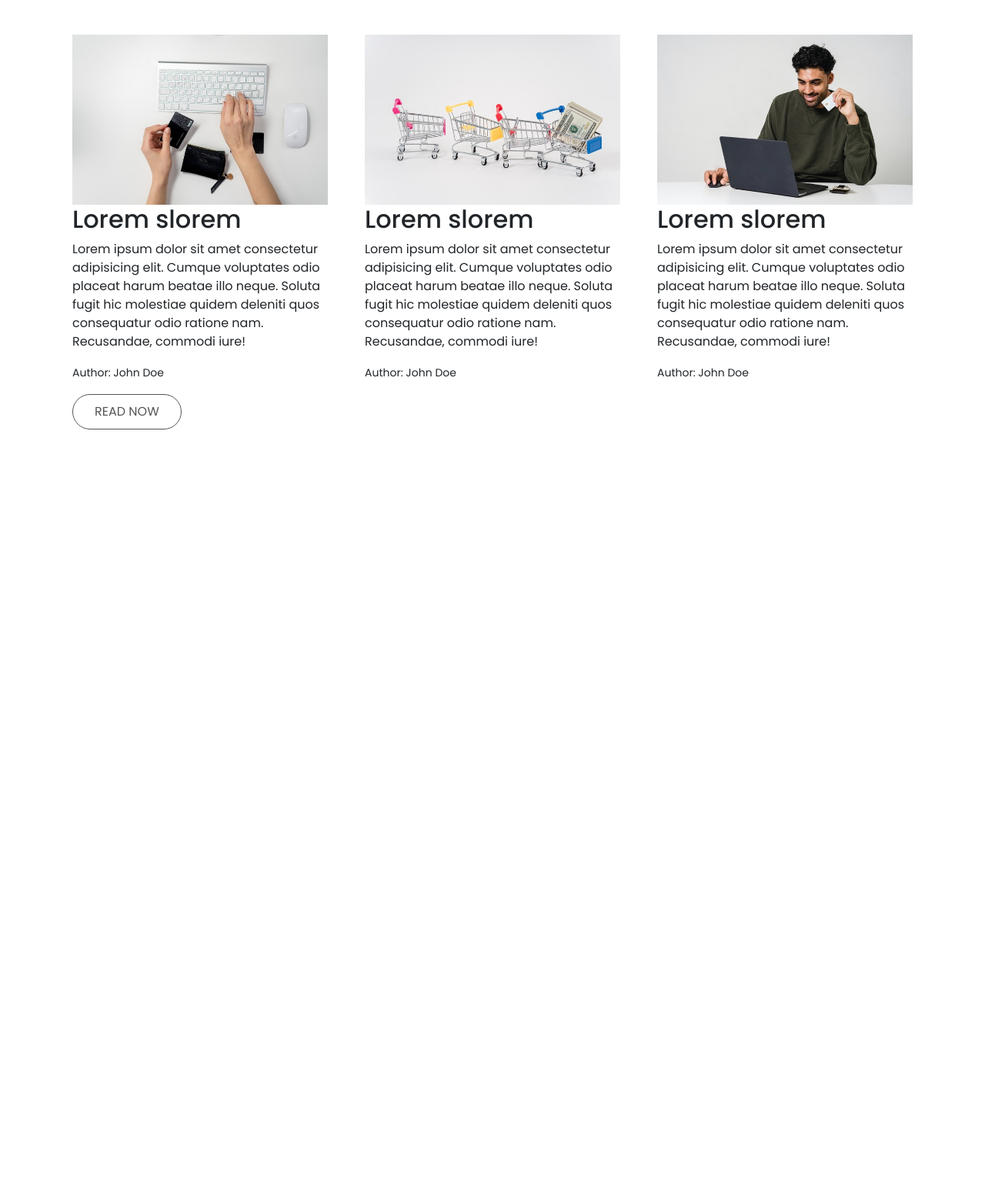
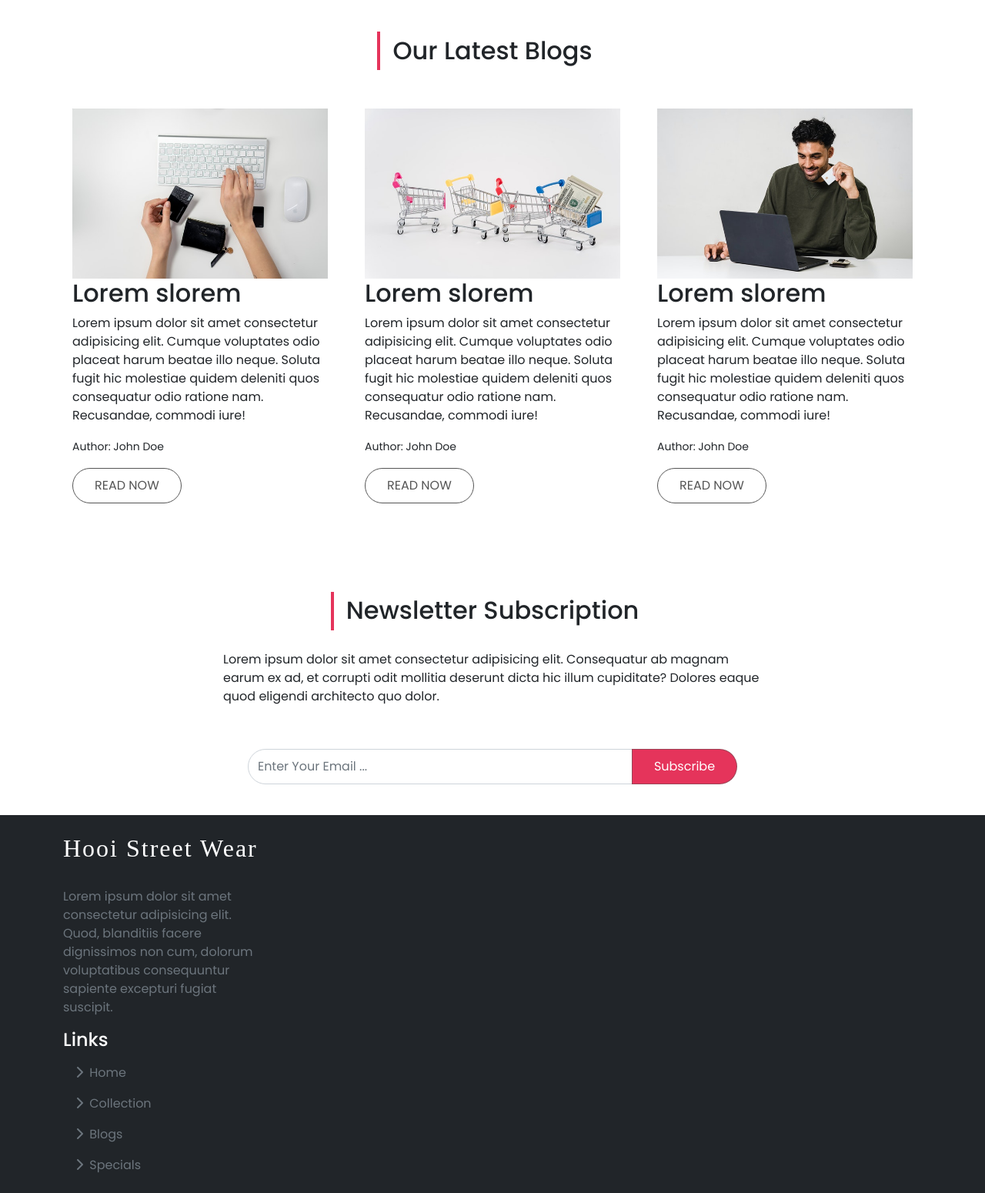
Before and after one commit to TomekBor2/Graduation-Project, a PHP site: page / in a window 1280 px wide. Shown: the part 3122-4672 px from the top of the page at 77% size. Before the commit the page ends 3680 px from the top, so only its background shows below. Run offline with PHP 8.4, Linux system fonts and the light colour scheme; some web fonts are replaced.

Commit message:
front almost finished

```diff
--- a/css/styles.css
+++ b/css/styles.css
@@ -4,6 +4,7 @@
   --lg-font: "Kaisei Tokumin", serif;
   --sm-font: "Poppins", sans-serif;
   --pink: #e5345b;
+  --gray: rgb(85, 85, 85);
 }
 
 body {
@@ -149,7 +150,47 @@ right: 5%;
   border-color: var(--pink)!important;
 }
 
+/* newsletter */
 
+#newsletter p {
+  max-width: 700px;
+}
+
+#newsletter .form-control {
+  max-width: 500px;
+  border-top-left-radius: 25px;
+  border-bottom-left-radius: 25px;
+}
+
+
+#newsletter .btn {
+  background-color: var(--pink)!important;
+  color: #fff;
+  border-color:rgba(85, 85, 85, 0.5)
+}
+
+/* footer */
+
+footer .brand {
+  font-family: var(--lg-font);
+  letter-spacing: 2px;
+}
+
+footer a{
+  -webkit-transition: color 0.3s ease;
+  -o-transition: color 0.3s ease;
+  transition: color 0.3s ease;
+}
+
+footer a:hover{
+  color: var(--pink)!important;
+}
+
+.list-unstyled li {
+  background-color: #212529!important;
+  color: #6c757d;
+  border: none;
+}
 
 /* media queries */
 
--- a/index.html
+++ b/index.html
@@ -54,9 +54,6 @@
                     </li>
                     <li class="nav-item px-2 py-2">
                         <a class="nav-link text-uppercase text-dark" href="#blogs">blogs</a>
-                    </li>
-                    <li class="nav-item px-2 py-2">
-                        <a class="nav-link text-uppercase text-dark text-nowrap" href="#about">about us</a>
                     </li>
                     <li class="nav-item px-2 py-2">
                         <a class="nav-link text-uppercase text-dark" href="#popular">popular</a>
@@ -254,12 +251,12 @@
     <!-- special products  -->
 
     <section id="special">
-        <div class="container pb-5">
+        <div class="container py-5">
             <div class="title text-center">
                 <h2 class="position-relative d-inline-block">Special Selection</h2>
             </div>
 
-            <div class="row g-0">
+            <div class="row g-0 py-4">
                 <div class="special-list mt-4 row gx-0">
                     <div class="col-md-6 col-lg-4 col-xl-3 p-2 best">
                         <div class="special-img position-relative">
@@ -333,6 +330,7 @@
                                 <span>John Doe</span>
                             </small>
                         </p>
+                        <a href="#" class="btn read-btn text-uppercase">read now</a>
                     </div>
                 </div>
                 <div class="col-lg-4 col-md-6 col-sm-12 px-4">
@@ -347,13 +345,82 @@
                                 <span>John Doe</span>
                             </small>
                         </p>
+                        <a href="#" class="btn read-btn text-uppercase">read now</a>
                     </div>
                 </div>
             </div>
         </div>
     </section>
+    <!-- end of blogs  -->
 
-    <!-- end of blogs  -->
+    <!-- newsletter -->
+
+    <section id="newsletter">
+        <div class="container">
+            <div class="d-flex flex-column align-items-center justify-content-center">
+                <div class="text-center title">
+                    <h2 class="position-relative d-inline-block py-4">Newsletter Subscription</h2>
+                </div>
+                <p>Lorem ipsum dolor sit amet consectetur adipisicing elit. Consequatur ab magnam earum ex ad, et
+                    corrupti odit mollitia deserunt dicta hic illum cupiditate? Dolores eaque quod eligendi architecto
+                    quo dolor.</p>
+                <div class="input-group mb-3 mt-3 justify-content-center py-4">
+                    <input type="text" class="form-control" placeholder="Enter Your Email ...">
+                    <button class="btn btn-primary" type="submit">Subscribe</button>
+                </div>
+            </div>
+        </div>
+        </div>
+    </section>
+    <!-- end of newsletter -->
+
+    <!-- footer -->
+
+    <footer id="footer" class="bg-dark">
+        <div class="container">
+            <div>
+                <div class="text-white row d-flex justify-content-start align-items-center">
+                    <div class="col-md-6 col-lg-3">
+                        <h2 class="brand py-4">Hooi Street Wear</h2>
+                        <p class="py-0 text-muted">Lorem ipsum dolor sit amet consectetur adipisicing elit. Quod,
+                            blanditiis facere dignissimos non cum, dolorum voluptatibus consequuntur sapiente excepturi
+                            fugiat suscipit.
+                        </p>
+                    </div>
+                    <div class="row">
+                        <div class="col-md-6 col-lg-3">
+                            <h4>Links</h4>
+                            <ul class="list-unstyled" >
+                                <li class="list-group-item">
+                                    <a class="text-white text-decoration-none text-muted" href="#">
+                                        <i class = "fas fa-chevron-right me-1"></i> Home
+                                    </a>
+                                </li>
+                                <li class="list-group-item">
+                                    <a class="text-white text-decoration-none text-muted" href="#collection">
+                                        <i class = "fas fa-chevron-right me-1"></i> Collection
+                                    </a>
+                                </li>
+                                <li class="list-group-item">
+                                    <a class="text-white text-decoration-none text-muted" href="#blogs">
+                                        <i class = "fas fa-chevron-right me-1"></i> Blogs
+                                    </a>
+                                </li>
+                                <li class="list-group-item">
+                                    <a class="text-white text-decoration-none text-muted" href="#special">
+                                        <i class = "fas fa-chevron-right me-1"></i> Specials
+                                    </a>
+                                </li>
+
+                            </ul>
+                        </div>
+                    </div>
+                </div>
+            </div>
+        </div>
+    </footer>
+
+    <!-- end of footer -->
 
     <script src="js/jquery-3.6.0.js"></script>
     <script src="https://unpkg.com/isotope-layout@3/dist/isotope.pkgd.js"></script>
```
